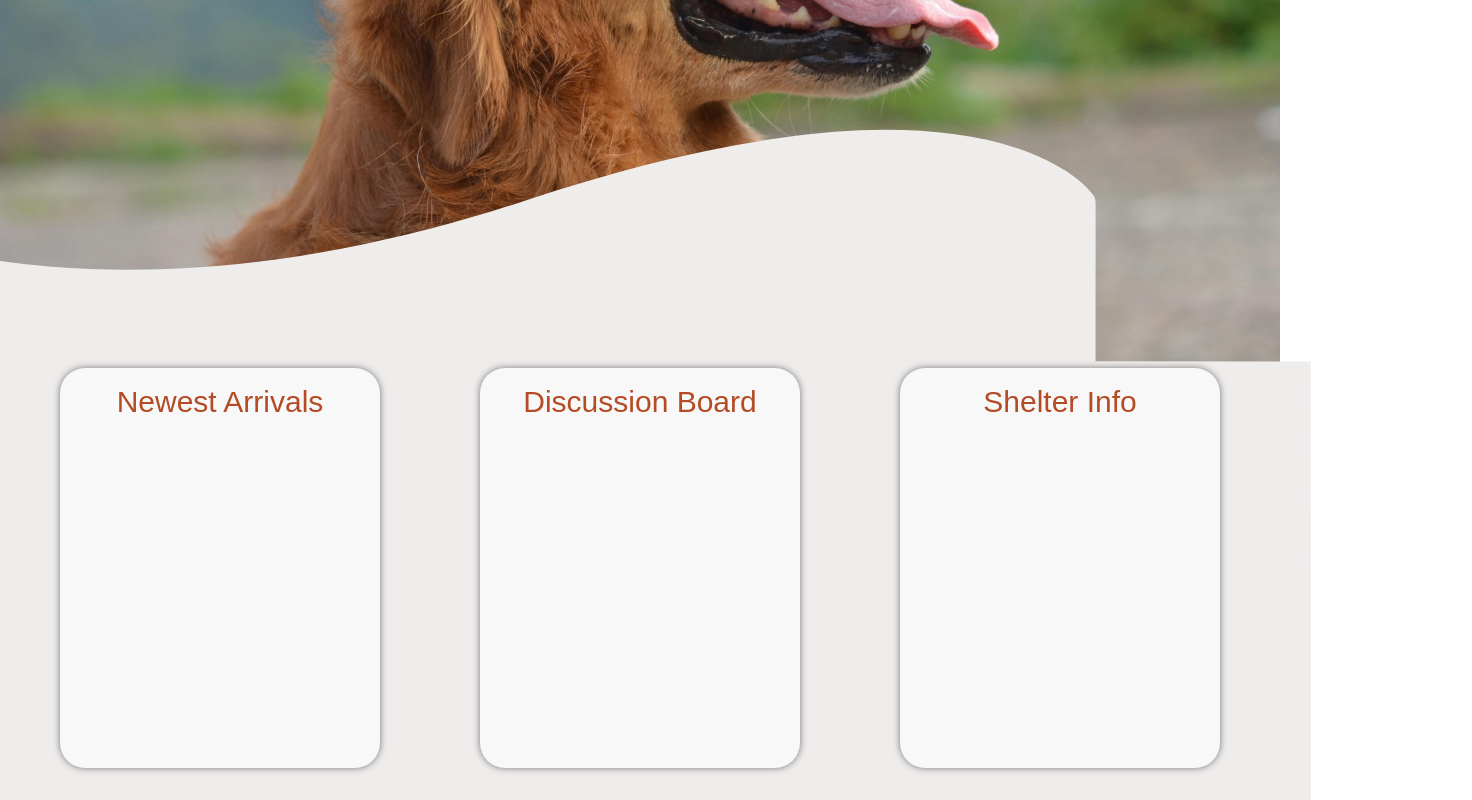
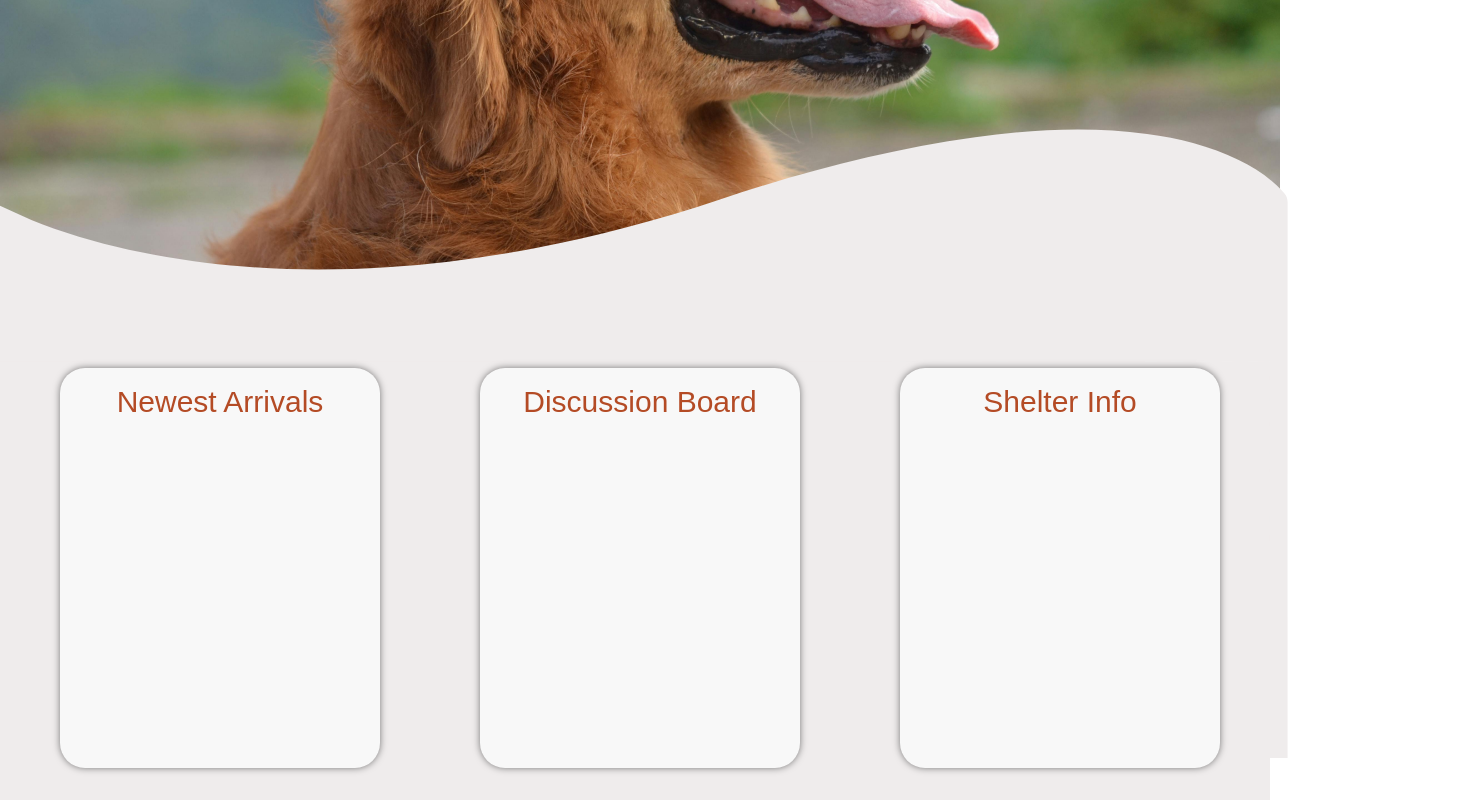
Before and after one commit to KeatonRagle/PinkFairyArmadillos, a React (Vite) app in the folder frontend/: page /home in a window 1280 px wide. Shown: the part 400-1200 px from the top of the page, 1472 px wide, since content can reach past the window. Built offline with nearby package versions, Linux system fonts and the light colour scheme; a web font is replaced by a local one.

Commit message:
I think i fixed the scaling of the wave images as well as the gap between the wave image and the footer in the selectAnimal page

```diff
--- a/frontend/src/styling/SelectAnimal.css
+++ b/frontend/src/styling/SelectAnimal.css
@@ -28,11 +28,12 @@ body.selectanimal-body {
 
 .bg-wave {
   position: absolute;
-  top: 40vh;
-  left: -120vh;
-  width: 180vw;
-  height: auto;
+  top: 35vh;
+  left: -15vw;
+  width: 120vw;
+  height: 65vh;
   z-index: 2;
+  object-fit: cover;
 }
 
 
--- a/frontend/src/styling/home.css
+++ b/frontend/src/styling/home.css
@@ -35,20 +35,25 @@ body.home-body {
   z-index: 1;
 }
 
+
 .bg-waveHome {
   position: absolute;
   top: 65vh;
-  left: -80vh;
-  width: 140vw;  height: auto;
+  left: -35vw;
+  width: 140vw;
+  height: auto;
   z-index: 2;
+  object-fit: cover;
 }
 
 .bg-inverse-wave {
   position: absolute;
   top: 95vh;
-  left: -40vh;
-  width: 140vw;  height: auto;
+  left: -10vw;
+  width: 120vw;
+  height: auto;
   z-index: 2;
+  object-fit: cover;
 }
 
 .MainButton {
```
Also changed, not shown: frontend/public/images/waveShort.svg.
